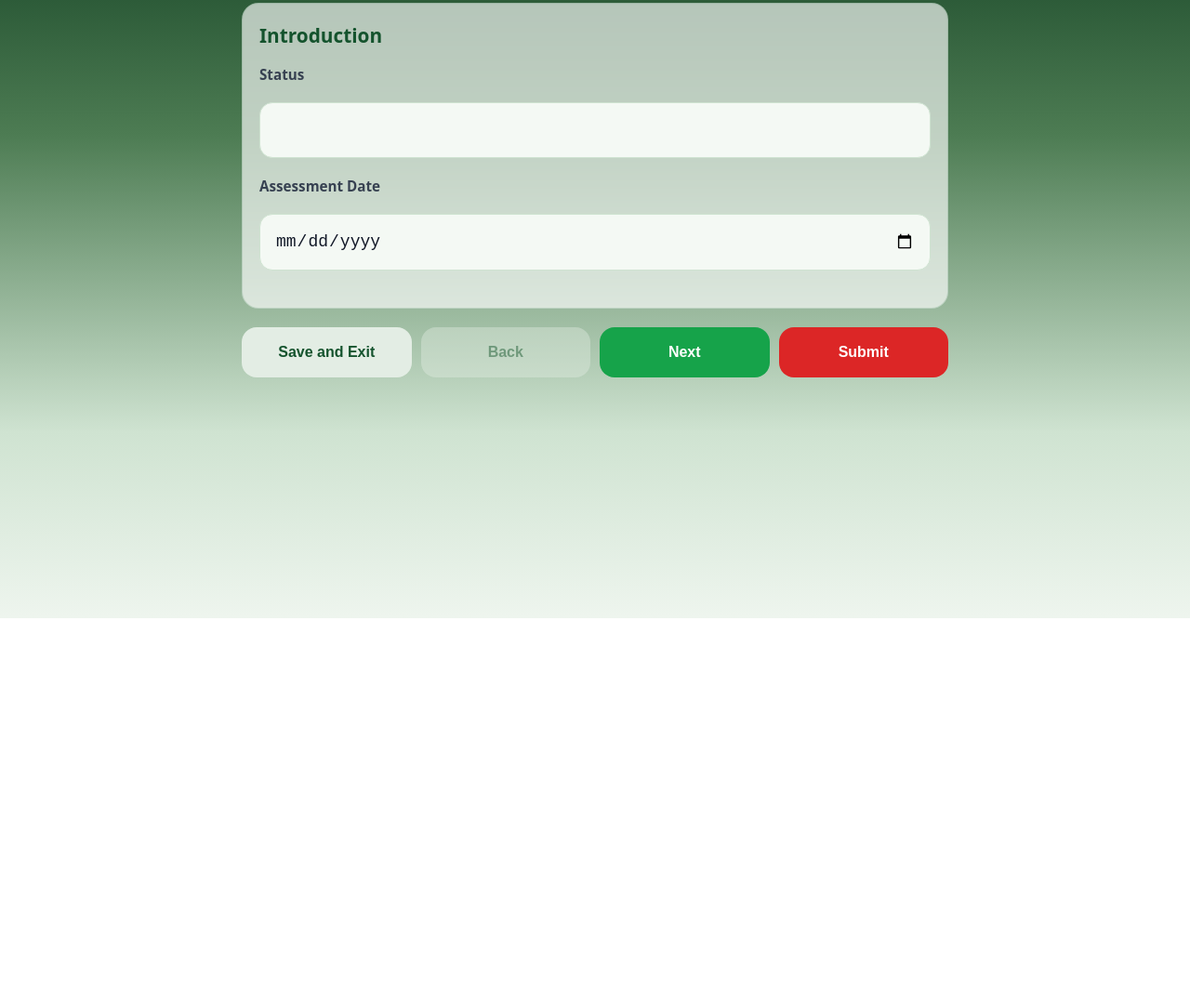
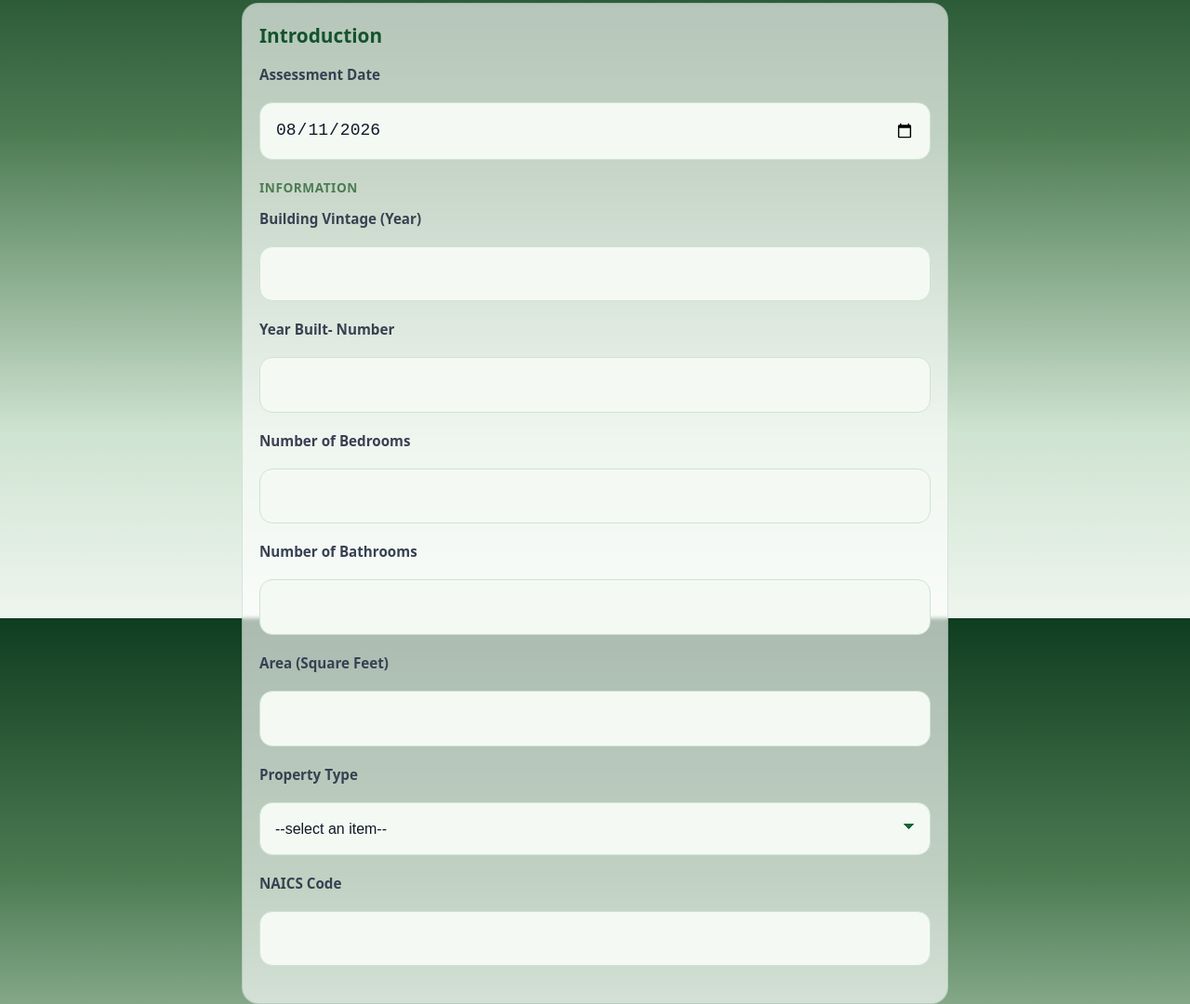
Before and after one commit to Socially-Dystant/site-form, a website: page public/index.html in a window 1280 px wide. Shown: the part 135-1215 px from the top of the page at 93% size. Before the commit the page ends 800 px from the top, so only its background shows below. Drawn offline with Linux system fonts and the light colour scheme.

Commit message:
Initial page update

```diff
--- a/public/app.js
+++ b/public/app.js
@@ -134,6 +134,19 @@ function showPage(idx) {
 }
 
 // -----------------------------
+// Default Assessment Date to today. Runs before the draft/resume restores
+// below, so a saved value (from an earlier session on this same site/account)
+// still takes precedence over this default.
+// -----------------------------
+if (form && form.in_AssessmentDate && !form.in_AssessmentDate.value) {
+  const today = new Date();
+  const yyyy = today.getFullYear();
+  const mm = String(today.getMonth() + 1).padStart(2, '0');
+  const dd = String(today.getDate()).padStart(2, '0');
+  form.in_AssessmentDate.value = `${yyyy}-${mm}-${dd}`;
+}
+
+// -----------------------------
 // Restore from localStorage
 // -----------------------------
 if (form) {
@@ -257,6 +270,19 @@ window.copyResumeLink = function () {
 // Power Automate hop.
 // -----------------------------
 
+// Property info fields (Site__c "Information" section) whose real Salesforce
+// field type wasn't confirmed ahead of time (Number vs. Text). These are
+// always sent as JSON strings, matching the String-typed fields on the Apex
+// side, which coerces to whatever type each field actually is at write time.
+const KEEP_AS_STRING_FIELDS = new Set([
+  'in_BuildingVintageYear',
+  'in_YearBuiltNumber',
+  'in_NumberOfBedrooms',
+  'in_NumberOfBathrooms',
+  'in_AreaSquareFeet',
+  'in_NAICSCode',
+]);
+
 async function submitAssessment() {
   const rawFields = serializeForm(form);
   const fields = {};
@@ -266,7 +292,7 @@ async function submitAssessment() {
       // not a JSON array.
       if (value.length) fields[key] = value.join(';');
     } else if (value !== '' && value !== false) {
-      fields[key] = typeof value === 'string' && !isNaN(value) && value.trim() !== ''
+      fields[key] = (!KEEP_AS_STRING_FIELDS.has(key) && typeof value === 'string' && !isNaN(value) && value.trim() !== '')
         ? Number(value)
         : value;
     } else if (typeof value === 'boolean') {
--- a/public/index.html
+++ b/public/index.html
@@ -15,12 +15,42 @@
     <div class="page" data-page="0" style="display:block">
       <h2>Introduction</h2>
       <div class="field">
-        <label for="in_Status">Status</label>
-        <input type="text" id="in_Status" name="in_Status">
+        <label for="in_AssessmentDate">Assessment Date</label>
+        <input type="date" id="in_AssessmentDate" name="in_AssessmentDate">
+      </div>
+      <h3>Information</h3>
+      <div class="field">
+        <label for="in_BuildingVintageYear">Building Vintage (Year)</label>
+        <input type="number" id="in_BuildingVintageYear" name="in_BuildingVintageYear">
       </div>
       <div class="field">
-        <label for="in_AssessmentDate">Assessment Date</label>
-        <input type="date" id="in_AssessmentDate" name="in_AssessmentDate">
+        <label for="in_YearBuiltNumber">Year Built- Number</label>
+        <input type="number" id="in_YearBuiltNumber" name="in_YearBuiltNumber">
+      </div>
+      <div class="field">
+        <label for="in_NumberOfBedrooms">Number of Bedrooms</label>
+        <input type="number" id="in_NumberOfBedrooms" name="in_NumberOfBedrooms">
+      </div>
+      <div class="field">
+        <label for="in_NumberOfBathrooms">Number of Bathrooms</label>
+        <input type="number" id="in_NumberOfBathrooms" name="in_NumberOfBathrooms">
+      </div>
+      <div class="field">
+        <label for="in_AreaSquareFeet">Area (Square Feet)</label>
+        <input type="number" id="in_AreaSquareFeet" name="in_AreaSquareFeet">
+      </div>
+      <div class="field">
+        <label for="in_PropertyType">Property Type</label>
+        <select id="in_PropertyType" name="in_PropertyType">
+          <option value="">--select an item--</option>
+          <option value="Single-Family">Single-Family</option>
+          <option value="Multi-Family">Multi-Family</option>
+          <option value="Mobile Home">Mobile Home</option>
+        </select>
+      </div>
+      <div class="field">
+        <label for="in_NAICSCode">NAICS Code</label>
+        <input type="number" id="in_NAICSCode" name="in_NAICSCode">
       </div>
     </div>
 
@@ -359,6 +389,7 @@
         <div class="field">
           <label for="Cooling_Source">What type of cooling system does the home use?</label>
           <select id="Cooling_Source" name="Cooling_Source">
+            <option value="">--select an item--</option>
             <option value="Central AC">Central AC</option>
             <option value="Portable/Window AC">Portable/Window AC</option>
             <option value="Whole House Fan">Whole House Fan</option>
@@ -372,6 +403,7 @@
         <div class="field">
           <label for="Cooling_Equipment_Age">How old is the cooling equipment?</label>
           <select id="Cooling_Equipment_Age" name="Cooling_Equipment_Age">
+            <option value="">--select an item--</option>
             <option value="0-9 years">0-9 years</option>
             <option value="10-15 years">10-15 years</option>
             <option value="16-20 years">16-20 years</option>
@@ -382,6 +414,7 @@
         <div class="field">
           <label for="Cooling_System_Efficiency">What is the efficiency level of the cooling system?</label>
           <select id="Cooling_System_Efficiency" name="Cooling_System_Efficiency">
+            <option value="">--select an item--</option>
             <option value="Central, Packaged, EnergyStar: ≥ 15.2 SEER2/ ≥ 11.5 EER2 ≥ 15.7 SEER">Central, Packaged, EnergyStar: ≥ 15.2 SEER2/ ≥ 11.5 EER2 ≥ 15.7 SEER</option>
             <option value="Central, Packaged, Std: &lt; 15.2 SEER2/ &lt; 11.5 EER2 or &lt; 15.7 SEER">Central, Packaged, Std: &lt; 15.2 SEER2/ &lt; 11.5 EER2 or &lt; 15.7 SEER</option>
             <option value="Central, Split, EnergyStar: ≥ 15.2 SEER2/ ≥ 12.0 EER2 or ≥ 15.7 SEER">Central, Split, EnergyStar: ≥ 15.2 SEER2/ ≥ 12.0 EER2 or ≥ 15.7 SEER</option>
@@ -402,6 +435,7 @@
         <div class="field">
           <label for="Cooling_Thermostat_Type">What type of thermostat controls the cooling system?</label>
           <select id="Cooling_Thermostat_Type" name="Cooling_Thermostat_Type">
+            <option value="">--select an item--</option>
             <option value="Programmable">Programmable</option>
             <option value="Smart">Smart</option>
             <option value="Analog">Analog</option>
```
